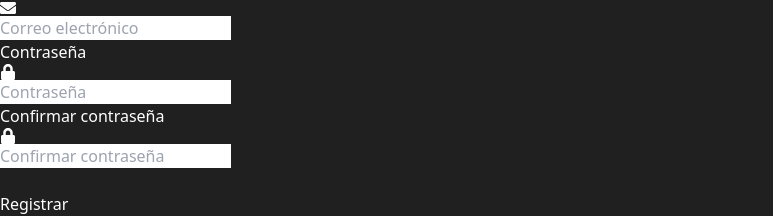
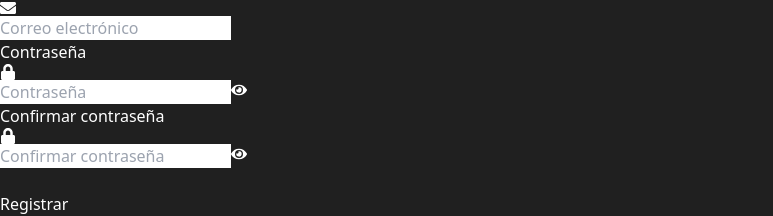
Before and after one commit to JavierHG13/client-Tasks, a React (Vite) app: page /register in a window 1280 px wide. Shown: the part 400-616 px from the top of the page, without its empty margins (0-773 px from the left). Built offline with nearby package versions, Linux system fonts and the light colour scheme.

Commit message:
Actualizacion de campos de contraseña

```diff
--- a/index.html
+++ b/index.html
@@ -1,10 +1,10 @@
 <!doctype html>
-<html lang="en">
+<html lang="es">
   <head>
     <meta charset="UTF-8" />
-    <link rel="icon" type="image/svg+xml" href="/vite.svg" />
+    <link rel="icon" type="image/svg+xml" href="" />
     <meta name="viewport" content="width=device-width, initial-scale=1.0" />
-    <title>Taks</title>
+    <title>Tasks</title>
   </head>
   <body>
     <div id="root"></div>
--- a/src/context/AuthContext.jsx
+++ b/src/context/AuthContext.jsx
@@ -1,5 +1,6 @@
 import { createContext, useState, useContext,useEffect} from "react";
 import { registerRequest, loginRequest,verifyTokenRequest } from "../api/auth.js";
+import { useNavigate } from "react-router-dom";
 import Cookies from 'js-cookie'
 
 export const AuthContext= createContext()
@@ -20,14 +21,19 @@ export const AuthProvider=({children})=>{
     const [isAuthenticated, setIsAuthenticated] = useState(false)
     const [errors,setErrors] = useState([])
     const [loading,setLoading]= useState(true)
+    const navigate = useNavigate()
 
     const signup = async (user) =>{
         try {
             console.log("Formulario enviado con valores:", user);
             const res = await registerRequest(user);
             console.log(res.data);
-            setUser(res.data)
-            setIsAuthenticated(true)
+            //setUser(res.data)
+            //setIsAuthenticated(true)
+            alert(res.data[0])
+
+            navigate("/login")
+
           } catch (error) {
             //console.error("Error al registrar el usuario:", error.response);
             setErrors(error.response.data)
--- a/src/pages/RegisterPage.jsx
+++ b/src/pages/RegisterPage.jsx
@@ -1,17 +1,24 @@
+import { useState } from "react";
 import { useForm } from "react-hook-form";
 import { useAuth } from "../context/AuthContext";
-import { useEffect } from "react";
-import { useNavigate, Link } from "react-router-dom";
-import { FaUser, FaEnvelope, FaLock, FaPhone, FaKey } from "react-icons/fa"; // Importar íconos adicionales
+//import { useEffect } from "react";
+import { /*useNavigate,*/ Link } from "react-router-dom";
+import { FaUser, FaEnvelope, FaLock, FaPhone, FaKey, FaEye, FaEyeSlash } from "react-icons/fa"; // Importar íconos adicionales
 
 function RegisterPage() {
+  const [showPassword, setShowPassword] = useState(false);
+  const [showConfirmPassword, setShowConfirmPassword] = useState(false);
+
+  const togglePasswordVisibility = () => setShowPassword(!showPassword);
+  const toggleConfirmPasswordVisibility = () => setShowConfirmPassword(!showConfirmPassword);
   const { register, handleSubmit, getValues, formState: { errors } } = useForm();
-  const { signup, isAuthenticated, errors: registerErrors } = useAuth();
-  const navigate = useNavigate();
+  const { signup, /*isAuthenticated,*/ errors: registerErrors } = useAuth();
 
-  useEffect(() => {
+  //const navigate = useNavigate();
+
+  /*useEffect(() => {
     if (isAuthenticated) navigate("/tasks");
-  }, [isAuthenticated]);
+  }, [isAuthenticated]);*/
 
   const onSubmit = async (values) => {
     signup(values);
@@ -141,11 +148,18 @@ function RegisterPage() {
               <FaLock className="absolute top-3 left-3 text-gray-400" />
               <input
                 id="password"
-                type="password"
+                type={showPassword ? "text" : "password"}
                 {...register("password", { required: true })}
                 className="w-full bg-zinc-700 text-white px-10 py-2 rounded-md"
                 placeholder="Contraseña"
               />
+              <button
+                type="button"
+                onClick={togglePasswordVisibility}
+                className="absolute top-3 right-3 text-gray-400 focus:outline-none"
+              >
+                {showPassword ? <FaEyeSlash /> : <FaEye />}
+              </button>
             </div>
             {errors.password && (
               <p className="text-red-500 text-sm">La contraseña es requerida</p>
@@ -159,7 +173,7 @@ function RegisterPage() {
               <FaLock className="absolute top-3 left-3 text-gray-400" />
               <input
                 id="confirmPassword"
-                type="password"
+                type={showConfirmPassword ? "text" : "password"}
                 {...register("confirmPassword", {
                   required: true,
                   validate: (value) =>
@@ -168,6 +182,13 @@ function RegisterPage() {
                 className="w-full bg-zinc-700 text-white px-10 py-2 rounded-md"
                 placeholder="Confirmar contraseña"
               />
+              <button
+                type="button"
+                onClick={toggleConfirmPasswordVisibility}
+                className="absolute top-3 right-3 text-gray-400 focus:outline-none"
+              >
+                {showConfirmPassword ? <FaEyeSlash /> : <FaEye />}
+              </button>
             </div>
             {errors.confirmPassword && (
               <p className="text-red-500 text-sm">{errors.confirmPassword.message}</p>
```
Also changed, not shown: src/App.jsx (+13 -17 lines), 5 other files (tests, documents, lock files or other folders).
